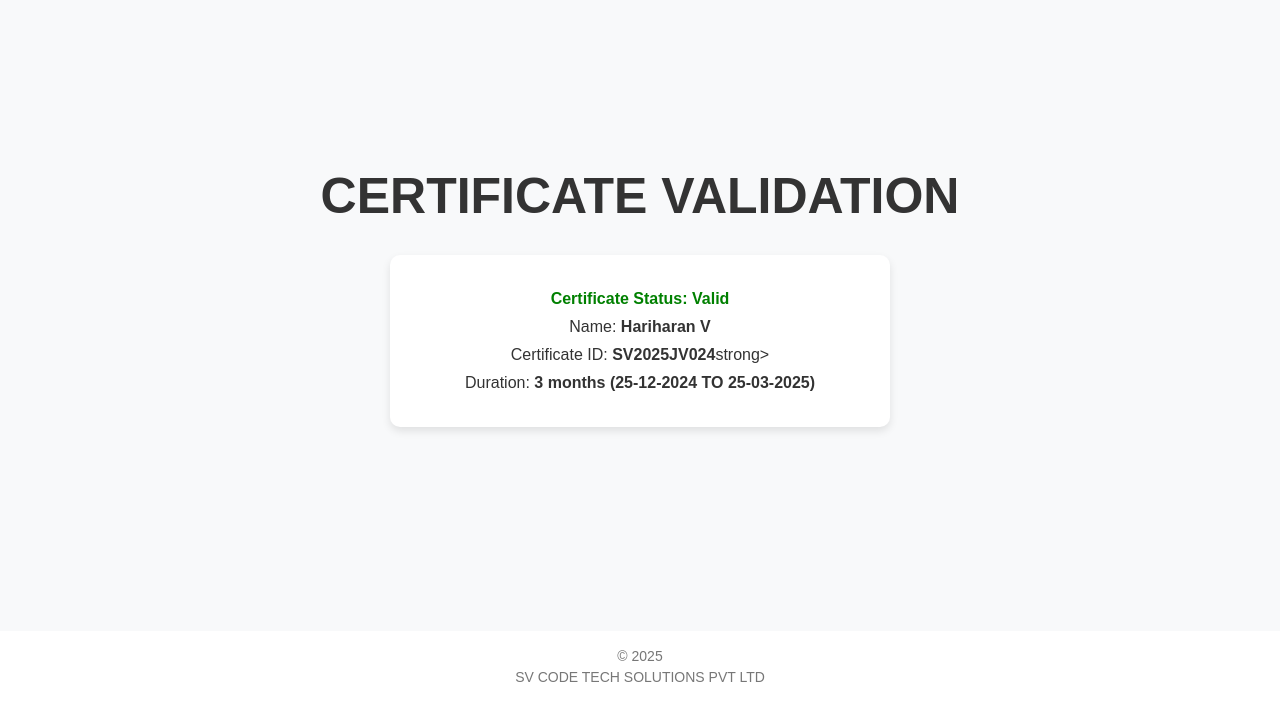
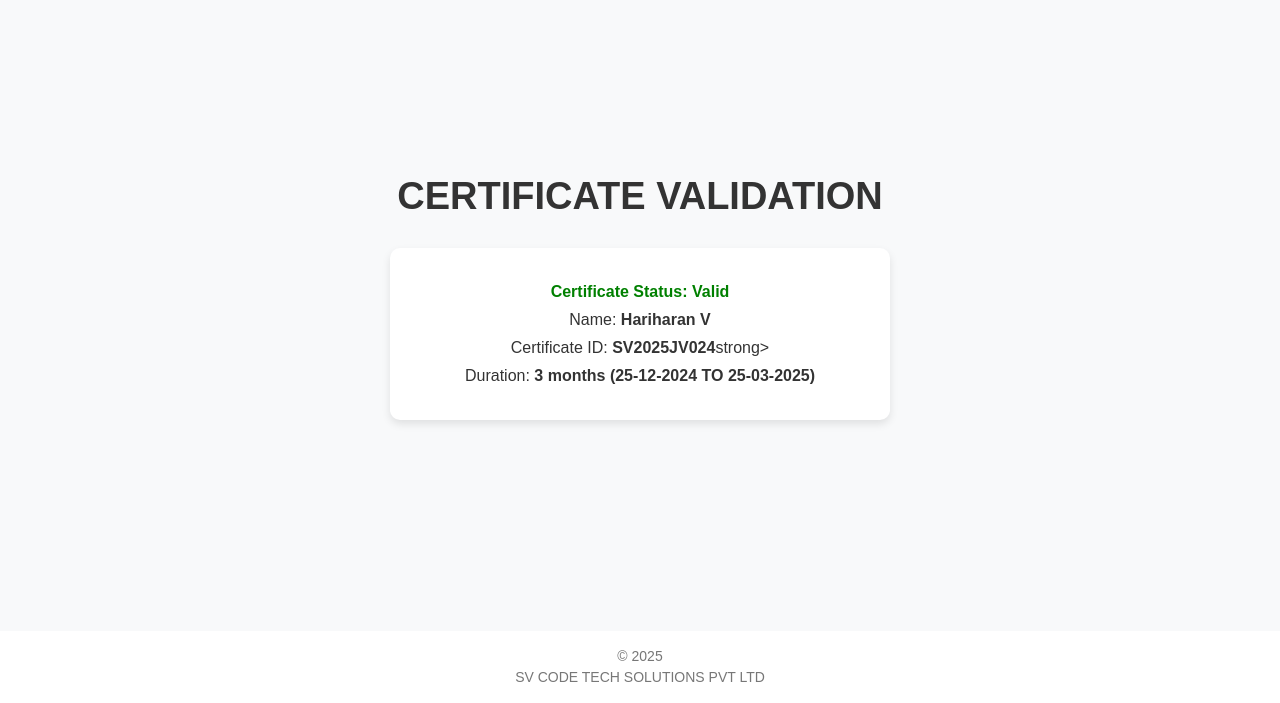
Before and after one commit to Hariharan0010/certificate-validation, a plain HTML site: page index.html in a window 1280 px wide. Shown: the part 97-800 px from the top of the page. Drawn offline with Linux system fonts and the light colour scheme.

Commit message:
Update styles.css

```diff
--- a/styles.css
+++ b/styles.css
@@ -91,7 +91,7 @@ h1 {
 }
 /* Increase font size of CERTIFICATE VALIDATION */
 .certificate-title {
-    font-size: 50px;  /* Adjust size as needed */
+    font-size: 38px;  /* Adjust size as needed */
     font-weight: bold;
 }
 
```
